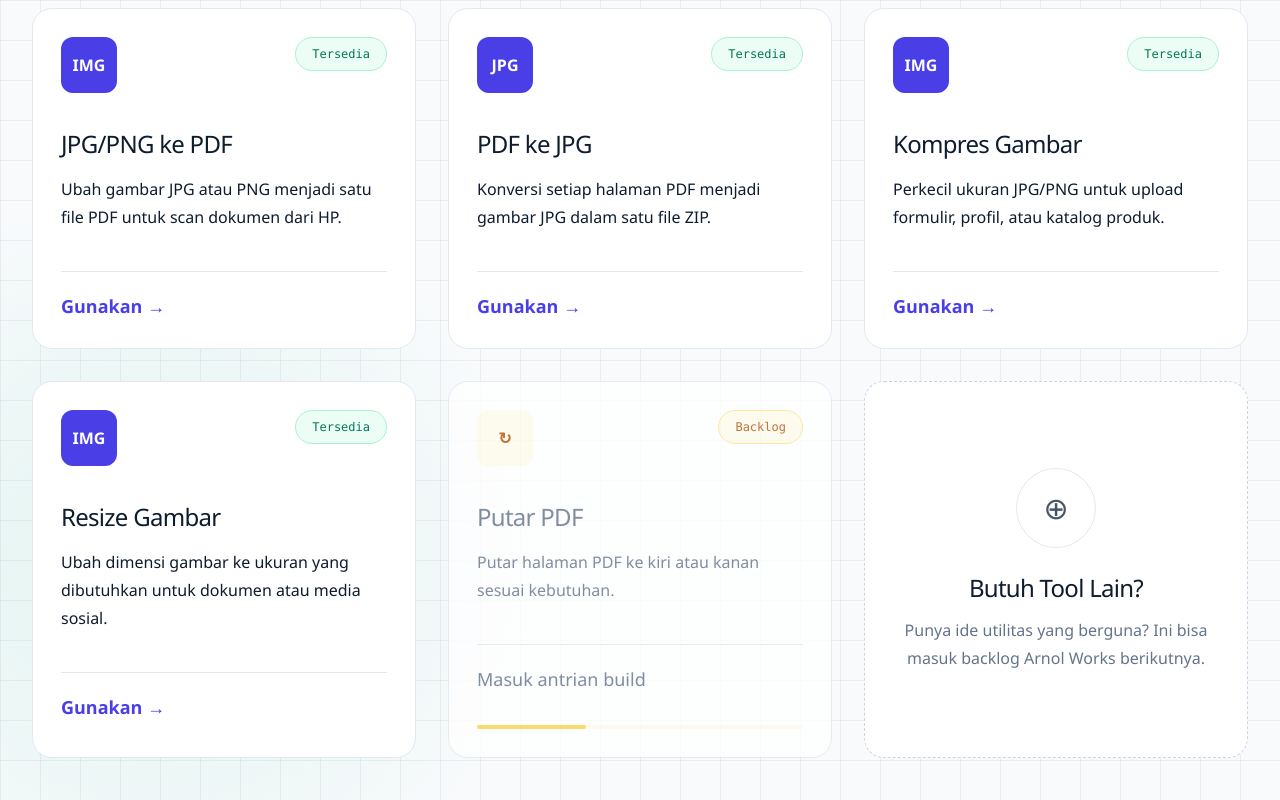
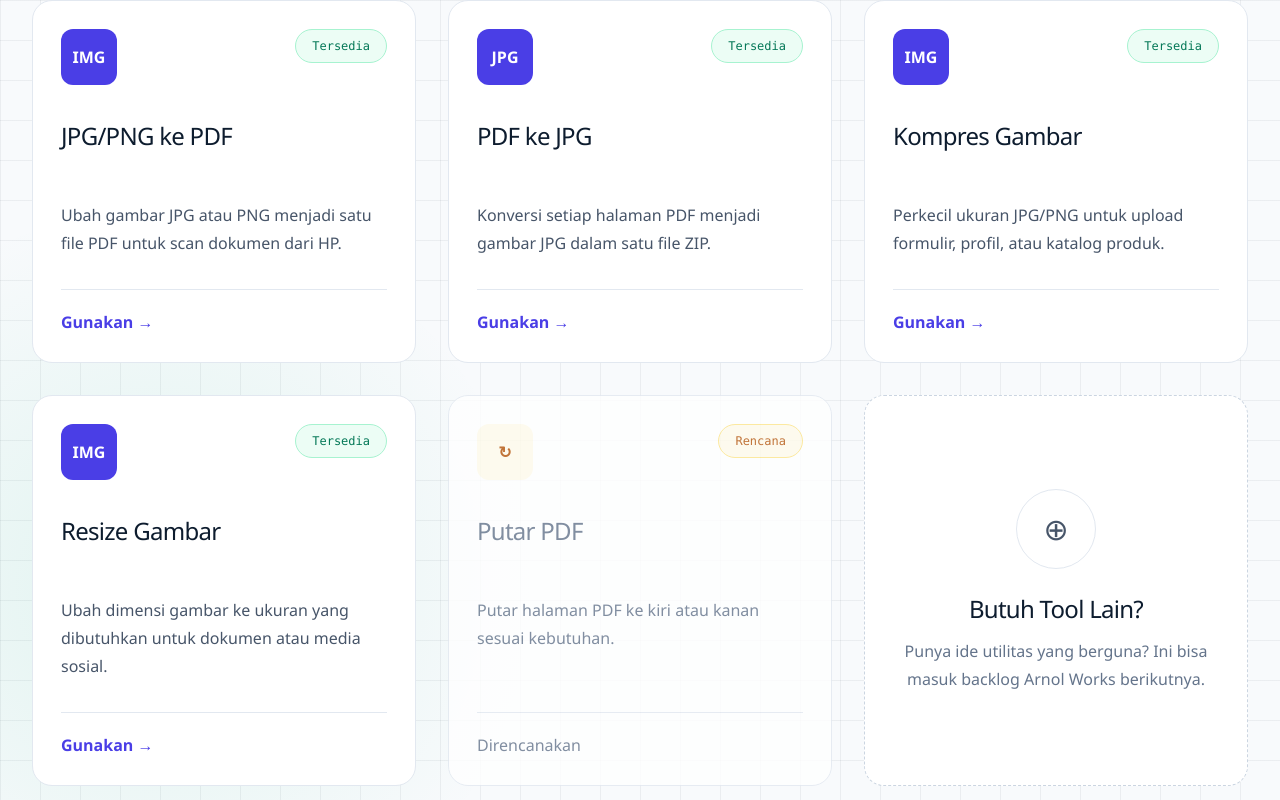
Before and after one commit to arnolbb/arnol-works, a Next.js app in the folder apps/web/: page /tools in a window 1280 px wide. Shown: the part 960-1760 px from the top of the page. Built offline with nearby package versions, Linux system fonts and the light colour scheme.

Commit message:
Align tool card layout

```diff
--- a/apps/web/app/page.tsx
+++ b/apps/web/app/page.tsx
@@ -153,15 +153,17 @@ function TimelineCard({ item }: Readonly<{ item: (typeof timeline)[number] }>) {
 function HomeToolCard({ tool }: Readonly<{ tool: (typeof tools)[number] }>) {
   const available = tool.status === "available";
   return (
-    <article className="group rounded-[20px] border border-slate-200 bg-white p-6 transition hover:-translate-y-1 hover:border-slate-300 dark:border-brand-line dark:bg-slate-900/70 dark:hover:border-slate-500">
+    <article className="group flex min-h-[300px] flex-col rounded-[20px] border border-slate-200 bg-white p-6 transition hover:-translate-y-1 hover:border-slate-300 dark:border-brand-line dark:bg-slate-900/70 dark:hover:border-slate-500">
       <div className="flex items-start justify-between gap-3">
         <div className={`grid h-11 w-11 place-items-center rounded-xl text-xs font-semibold ${available ? "bg-brand-soft text-brand-primary dark:bg-indigo-400/15 dark:text-indigo-200" : "bg-slate-100 text-slate-500 dark:bg-slate-800 dark:text-slate-300"}`}>{tool.icon}</div>
         <span className={`rounded-full border px-2.5 py-1 font-mono text-[10px] uppercase tracking-wide ${available ? "border-emerald-200 bg-emerald-50 text-emerald-700 dark:border-emerald-400/30 dark:bg-emerald-400/10 dark:text-emerald-300" : "border-amber-200 bg-amber-50 text-amber-700 dark:border-amber-400/30 dark:bg-amber-400/10 dark:text-amber-300"}`}>{available ? "Tersedia" : "Rencana"}</span>
       </div>
-      <h3 className="mt-8 text-lg font-medium leading-7 tracking-[-0.02em] text-brand-ink dark:text-slate-100">{tool.title}</h3>
-      <p className="mt-3 min-h-20 text-sm leading-6 text-slate-600 dark:text-slate-400">{tool.description}</p>
-      <div className="mt-5 border-t border-slate-200 dark:border-brand-line pt-4">
-        {available ? <Link href={tool.href} className="text-sm font-medium text-brand-primary">Buka Tool →</Link> : <span className="text-sm text-slate-500 dark:text-slate-400">Direncanakan</span>}
+      <div className="mt-8 flex flex-1 flex-col">
+        <h3 className="min-h-[56px] text-lg font-medium leading-7 tracking-[-0.02em] text-brand-ink dark:text-slate-100">{tool.title}</h3>
+        <p className="mt-3 text-sm leading-6 text-slate-600 dark:text-slate-400">{tool.description}</p>
+      </div>
+      <div className="mt-6 border-t border-slate-200 pt-4 dark:border-brand-line">
+        {available ? <Link href={tool.href} className="inline-flex text-sm font-semibold text-brand-primary dark:text-indigo-300">Buka Tool →</Link> : <span className="text-sm text-slate-500 dark:text-slate-400">Direncanakan</span>}
       </div>
     </article>
   );
--- a/apps/web/app/tools/page.tsx
+++ b/apps/web/app/tools/page.tsx
@@ -57,15 +57,17 @@ export default function ToolsPage() {
 function ToolCard({ tool }: Readonly<{ tool: (typeof tools)[number] }>) {
   const available = tool.status === "available";
   return (
-    <article className={`group min-h-[320px] rounded-[20px] border bg-white p-6 transition hover:-translate-y-1 sm:p-7 dark:bg-slate-900/70 ${available ? "border-slate-200 hover:border-slate-300 dark:border-brand-line dark:hover:border-slate-500" : "border-slate-200 opacity-80 dark:border-brand-line"}`}>
+    <article className={`group flex min-h-[360px] flex-col rounded-[20px] border bg-white p-6 transition hover:-translate-y-1 sm:p-7 dark:bg-slate-900/70 ${available ? "border-slate-200 hover:border-slate-300 dark:border-brand-line dark:hover:border-slate-500" : "border-slate-200 opacity-80 dark:border-brand-line"}`}>
       <div className="flex items-start justify-between gap-5">
         <div className={`grid h-14 w-14 place-items-center rounded-xl text-base font-semibold ${available ? "bg-brand-primary text-white" : "bg-amber-50 text-amber-700 dark:bg-amber-400/10 dark:text-amber-300"}`}>{tool.icon}</div>
-        <span className={`rounded-full border px-4 py-2 font-mono text-xs ${available ? "border-emerald-200 bg-emerald-50 text-emerald-700 dark:border-emerald-400/30 dark:bg-emerald-400/10 dark:text-emerald-300" : "border-amber-200 bg-amber-50 text-amber-700 dark:border-amber-400/30 dark:bg-amber-400/10 dark:text-amber-300"}`}>{available ? "Tersedia" : "Backlog"}</span>
+        <span className={`rounded-full border px-4 py-2 font-mono text-xs ${available ? "border-emerald-200 bg-emerald-50 text-emerald-700 dark:border-emerald-400/30 dark:bg-emerald-400/10 dark:text-emerald-300" : "border-amber-200 bg-amber-50 text-amber-700 dark:border-amber-400/30 dark:bg-amber-400/10 dark:text-amber-300"}`}>{available ? "Tersedia" : "Rencana"}</span>
       </div>
-      <h2 className={`mt-9 text-2xl font-medium leading-tight tracking-[-0.03em] ${available ? "text-brand-ink dark:text-slate-100" : "text-slate-500 dark:text-slate-400"}`}>{tool.title}</h2>
-      <p className={`mt-4 text-base leading-7 ${available ? "text-brand-ink dark:text-slate-100" : "text-slate-500 dark:text-slate-400"}`}>{tool.description}</p>
-      <div className="mt-10 border-t border-slate-200 dark:border-brand-line pt-5">
-        {available ? <Link href={tool.href} className="text-lg font-semibold text-brand-primary dark:text-indigo-300">Gunakan →</Link> : <div><span className="text-lg text-slate-500 dark:text-slate-400">Masuk antrian build</span><div className="mt-8 h-1 w-full rounded-full bg-amber-50 dark:bg-amber-400/10"><div className="h-1 w-1/3 rounded-full bg-amber-300 dark:bg-amber-400" /></div></div>}
+      <div className="mt-9 flex flex-1 flex-col">
+        <h2 className={`min-h-[64px] text-2xl font-medium leading-tight tracking-[-0.03em] ${available ? "text-brand-ink dark:text-slate-100" : "text-slate-500 dark:text-slate-400"}`}>{tool.title}</h2>
+        <p className={`mt-4 text-base leading-7 ${available ? "text-slate-600 dark:text-slate-400" : "text-slate-500 dark:text-slate-400"}`}>{tool.description}</p>
+      </div>
+      <div className="mt-8 border-t border-slate-200 pt-5 dark:border-brand-line">
+        {available ? <Link href={tool.href} className="inline-flex text-base font-semibold text-brand-primary dark:text-indigo-300">Gunakan →</Link> : <span className="text-base text-slate-500 dark:text-slate-400">Direncanakan</span>}
       </div>
     </article>
   );
```
